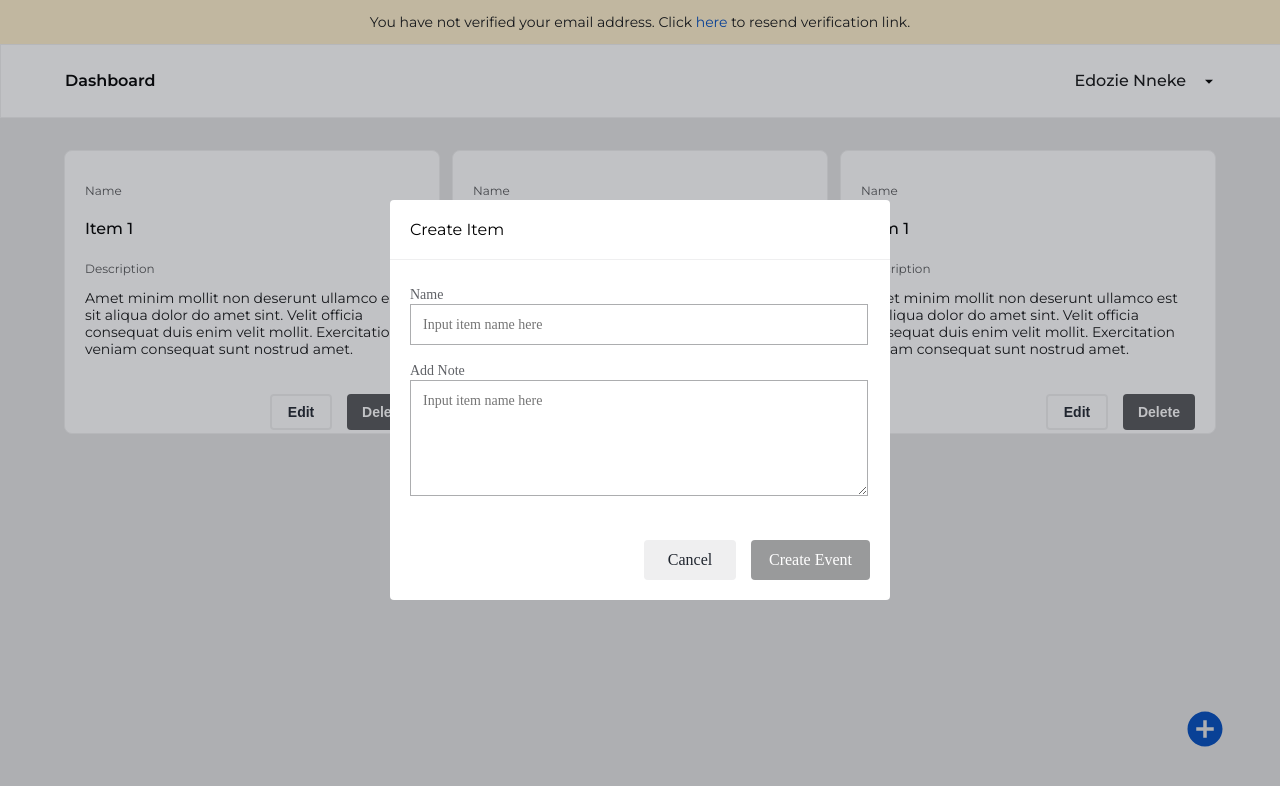
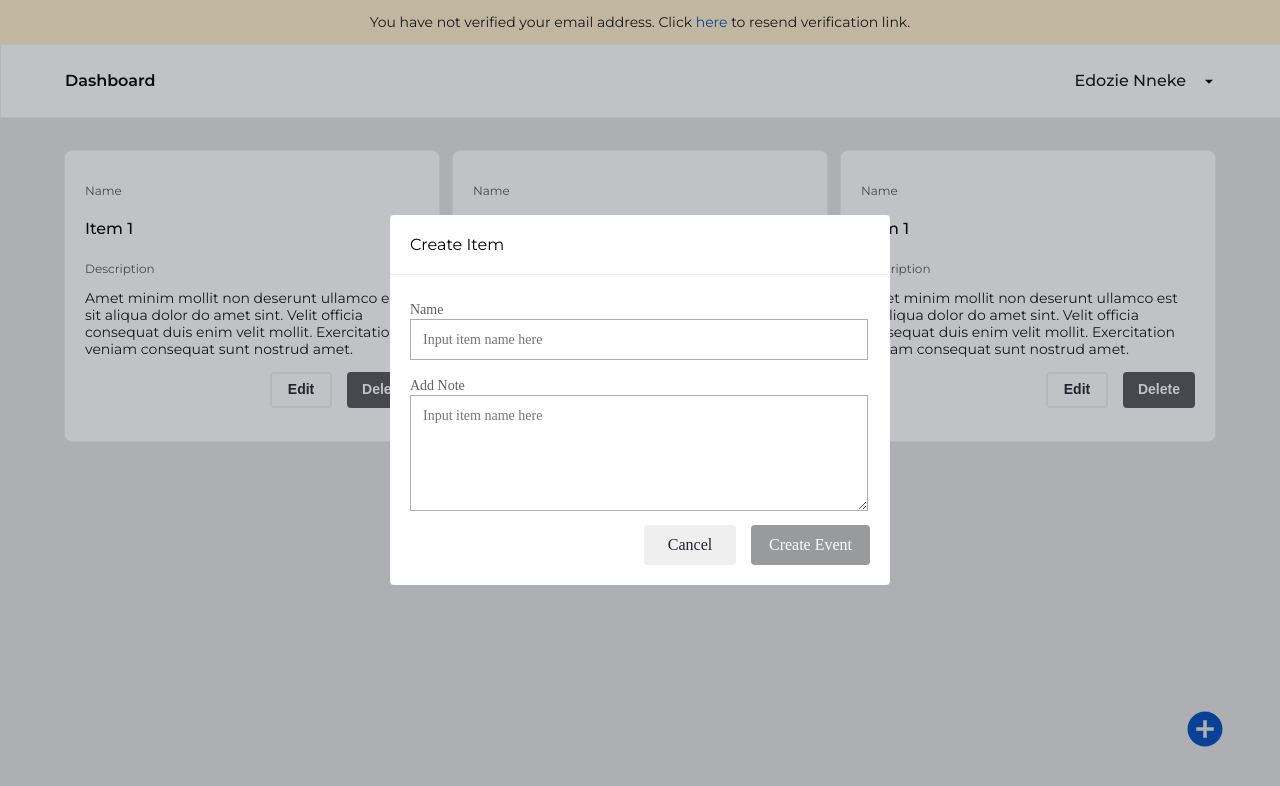
Before and after one commit to Edozie-Nneke/wazobia-test, a React (Create React App) app: page / in a window 1280 px wide. Both pictures are taken after a click on the icon 1204 px from the left and 729 px from the top of the page. Shown: the top 786 px of the page. Built offline with nearby package versions, Linux system fonts and the light colour scheme.

Commit message:
FIX: bug fix on button styling affecting several components

```diff
--- a/src/components/Modal.jsx
+++ b/src/components/Modal.jsx
@@ -12,7 +12,7 @@ export const Modal = ({ open, closeModal }) => {
           <p>Create Item</p>
         </div>
 
-        <div className={modal.content}>
+        <form className={modal.content}>
           <div className={modal.itemName}>
             <label htmlFor='itemName'>Name</label>
             <div className={modal.itemNameWrapper}>
@@ -38,12 +38,12 @@ export const Modal = ({ open, closeModal }) => {
           </div>
 
           <div className={modal.foot}>
-            <button className={modal.cancel} onClick={closeModal}>
+            <button className={modal.cancelEvent} onClick={closeModal}>
               Cancel
             </button>
-            <button className={modal.delete}>Create Event</button>
+            <button className={modal.createEvent}>Create Event</button>
           </div>
-        </div>
+        </form>
       </div>
     </>,
     document.getElementById('portal')
--- a/src/css/create_acct.module.css
+++ b/src/css/create_acct.module.css
@@ -123,7 +123,7 @@
   outline: none;
 }
 
-button {
+.signUpBtn {
   margin-top: 45px;
   height: 48px;
   font-weight: 700;
@@ -146,8 +146,8 @@ button {
   display: none;
 }
 
-button:hover,
-button:focus {
+.signUpBtn:hover,
+.signUpBtn:focus {
   cursor: pointer;
   background: #555658;
 }
--- a/src/css/item_card.module.css
+++ b/src/css/item_card.module.css
@@ -1,6 +1,6 @@
 .item_card {
   width: 29%;
-  height: 242px;
+  height: 250px;
   padding: 20px;
   background: #ffffff;
   border: 1px solid #f0f0f0;
--- a/src/css/login.module.css
+++ b/src/css/login.module.css
@@ -90,7 +90,7 @@
   outline: none;
 }
 
-button {
+.loginBtn {
   margin-top: 45px;
   height: 48px;
   font-weight: 700;
@@ -104,8 +104,8 @@ button {
   transition: background 0.3s ease;
 }
 
-button:hover,
-button:focus {
+.loginBtn:hover,
+.loginBtn:focus {
   cursor: pointer;
   background: #555658;
 }
--- a/src/css/modal.module.css
+++ b/src/css/modal.module.css
@@ -82,10 +82,11 @@ textarea {
   display: flex;
   align-items: center;
   justify-content: flex-end;
+  margin-top: 30px;
 }
 
-.cancel,
-.delete {
+.cancelEvent,
+.createEvent {
   font-family: 'Avenir';
   font-style: normal;
   font-weight: 500;
@@ -93,19 +94,18 @@ textarea {
   line-height: 22px;
 }
 
-.cancel {
+.cancelEvent {
   margin-right: 15px;
   width: 92px;
   height: 40px;
   background: #efeff0;
   color: #20262f;
   border-radius: 4px;
-  cursor: pointer;
   border: none;
   outline: none;
 }
 
-.delete {
+.createEvent {
   width: 119px;
   height: 40px;
   background: #999a9b;
@@ -115,3 +115,13 @@ textarea {
   border: none;
   outline: none;
 }
+
+.createEvent:hover,
+.createEvent:focus {
+  color: #ffffff;
+}
+
+.cancelEvent:hover,
+.cancelEvent:focus {
+  cursor: pointer;
+}
--- a/src/pages/CreateAccount.jsx
+++ b/src/pages/CreateAccount.jsx
@@ -4,8 +4,8 @@ import { Link } from 'react-router-dom';
 import { ImEye, ImEyeBlocked } from 'react-icons/im';
 
 export default function CreateAccount() {
-  const [viewPassword, setViewPassword] = useState(true);
-  const [passwordError] = useState(false);
+  const [viewPassword, setViewPassword] = useState(false);
+  const [passwordError] = useState(true);
 
   return (
     <section className={create_acct.create_acct}>
@@ -61,12 +61,12 @@ export default function CreateAccount() {
             <div className={create_acct.paaswordWrapper}>
               <input
                 id='password'
-                type={viewPassword ? `password` : `text`}
+                type={!viewPassword ? `password` : `text`}
                 name='password'
                 placeholder='Type your password here'
               />
             </div>
-            {viewPassword ? (
+            {!viewPassword ? (
               <ImEyeBlocked
                 className={create_acct.hidePassword}
                 onClick={() => setViewPassword(!viewPassword)}
@@ -124,7 +124,7 @@ export default function CreateAccount() {
             </li>
           </ul>
 
-          <button>Sign Up</button>
+          <button className={create_acct.signUpBtn}>Sign Up</button>
         </div>
       </article>
     </section>
--- a/src/pages/Login.jsx
+++ b/src/pages/Login.jsx
@@ -4,7 +4,7 @@ import login from '../css/login.module.css';
 import { ImEye, ImEyeBlocked } from 'react-icons/im';
 
 export default function Login() {
-  const [viewPassword, setViewPassword] = useState(true);
+  const [viewPassword, setViewPassword] = useState(false);
   return (
     <section className={login.login}>
       <article className={login.login_card}>
@@ -40,7 +40,7 @@ export default function Login() {
                 placeholder='Type your password here'
               />
             </div>
-            {viewPassword ? (
+            {!viewPassword ? (
               <ImEyeBlocked
                 className={login.hidePassword}
                 onClick={() => setViewPassword(!viewPassword)}
@@ -53,7 +53,7 @@ export default function Login() {
             )}
           </div>
 
-          <button>Log in</button>
+          <button className={login.loginBtn}>Log in</button>
         </div>
       </article>
     </section>
```
